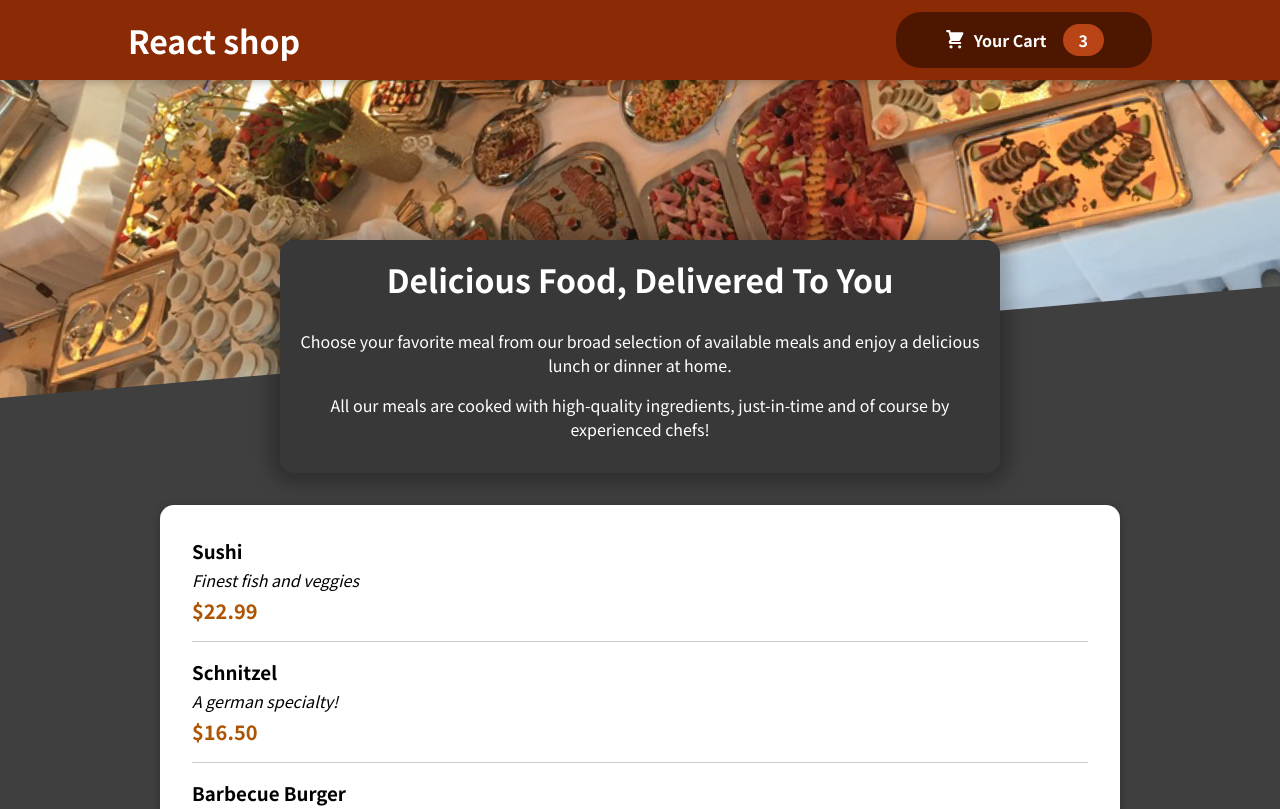
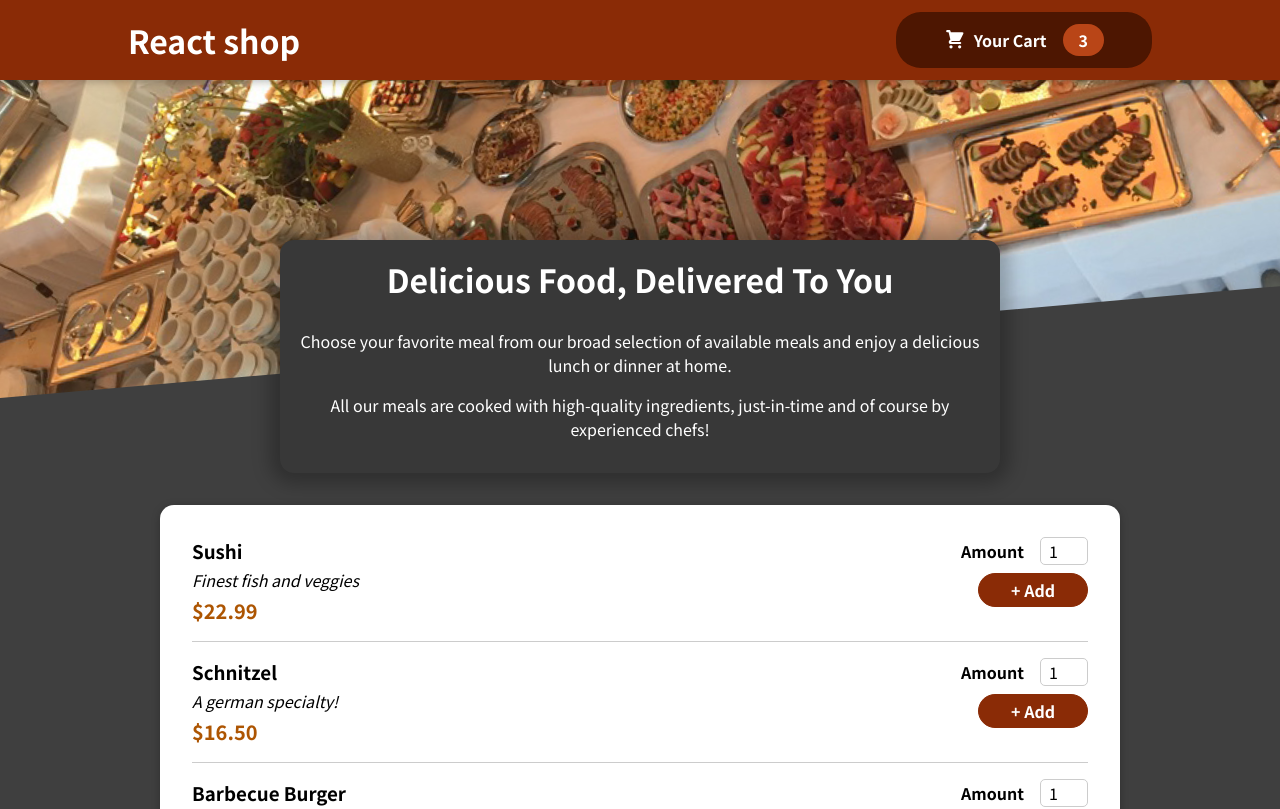
Before and after one commit to Defisto7/internet-store, a React (Create React App) app: page / in a window 1280 px wide. Shown: the top 809 px of the page. Built offline with nearby package versions, Linux system fonts and the light colour scheme.

Commit message:
master
Adding a Form

```diff
--- a/src/components/Meals/MealItem/MealItem.js
+++ b/src/components/Meals/MealItem/MealItem.js
@@ -1,5 +1,6 @@
 import React from 'react';
 import s from './MealItem.module.css'
+import MealItemForm from './MealItemForm';
 
 
 function MealItem(props) {
@@ -13,7 +14,7 @@
         <div className={s.price}>{price }</div>
         </div>
       <div>
-
+        <MealItemForm/>
       </div>
     </li>
   )
--- a/src/components/Meals/MealItem/MealItemForm.js
+++ b/src/components/Meals/MealItem/MealItemForm.js
@@ -0,0 +1,21 @@
+import React from 'react';
+import Input from '../../UI/Input';
+import s from './MealItemForm.module.css'
+
+function MealItemForm(props) {
+  return (
+    <form className={s.form}>
+      <Input label="Amount" input={{
+        id: 'amount',
+        type: 'number',
+        min: '1',
+        max: '9',
+        step: '1',
+        defaultValue: '1'
+      }}/>
+      <button>+ Add</button>
+    </form>
+  )
+}
+
+export default MealItemForm
--- /dev/null
+++ b/src/components/Meals/MealItem/MealItemForm.module.css
@@ -0,0 +1,20 @@
+.form {
+  text-align: right;
+}
+
+.form button {
+  font: inherit;
+  cursor: pointer;
+  background-color: #8a2b06;
+  border: 1px solid #8a2b06;
+  color: white;
+  padding: 0.25rem 2rem;
+  border-radius: 20px;
+  font-weight: bold;
+}
+
+.form button:hover,
+.form button:active {
+  background-color: #641e03;
+  border-color: #641e03;
+}
--- /dev/null
+++ b/src/components/UI/Input.js
@@ -0,0 +1,13 @@
+import React from 'react';
+import s from './Input.module.css'
+
+function Input(props) {
+  return (
+    <div className={s.input}>
+      <label htmlFor={props.input.id}>{props.label}</label>
+      <input {...props.input}/>
+    </div>
+  )
+}
+
+export default Input
--- /dev/null
+++ b/src/components/UI/Input.module.css
@@ -0,0 +1,18 @@
+.input {
+  display: flex;
+  align-items: center;
+  margin-bottom: 0.5rem;
+}
+
+.input label {
+  font-weight: bold;
+  margin-right: 1rem;
+}
+
+.input input {
+  width: 3rem;
+  border-radius: 5px;
+  border: 1px solid #ccc;
+  font: inherit;
+  padding-left: 0.5rem;
+}
```
